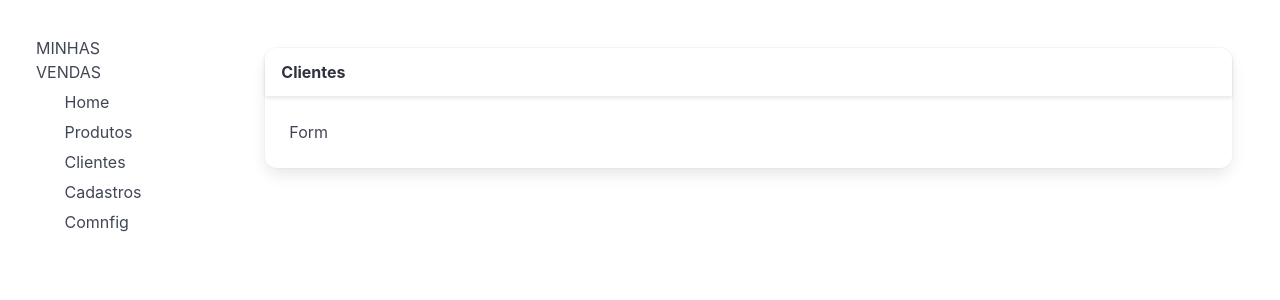
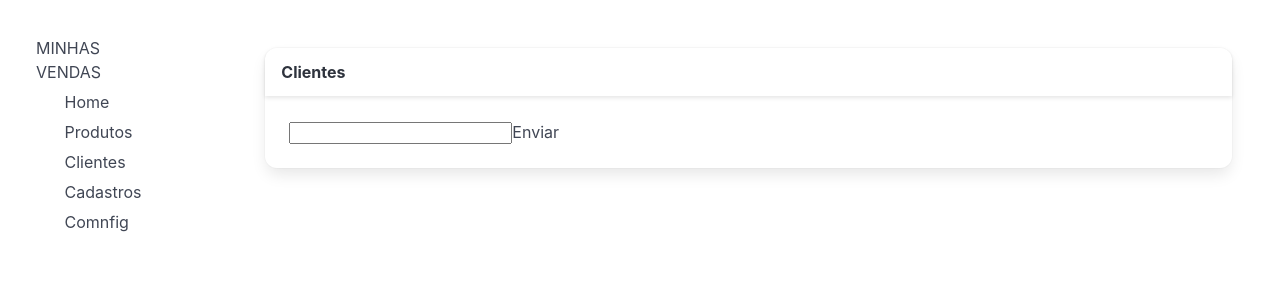
Before and after one commit to mateusbosquetti/Spring-Next-Projeto, a Next.js app in the folder vendas-app/: page /cadastros/clientes in a window 1280 px wide. Shown: the top 300 px of the page. Built offline with nearby package versions, Linux system fonts and the light colour scheme.

Commit message:
Formik Inicio

```diff
--- a/vendas-app/src/components/clientes/cadastro/form.tsx
+++ b/vendas-app/src/components/clientes/cadastro/form.tsx
@@ -0,0 +1,41 @@
+import { Cliente } from "pasta/models/clientes"
+import { Formik, useFormik } from "formik"
+
+interface ClienteFormProps {
+    cliente: Cliente
+    onSubmit: (cliente: Cliente) => void
+}
+
+export const ClienteForm: React.FC<ClienteFormProps> = ({
+    cliente,
+    onSubmit
+}) => {
+
+    const formScheme: Cliente = {
+        cadastro: '',
+        cpf: '',
+        email: '',
+        endereco: '',
+        dataNascimento: '',
+        id: '',
+        nome: '',
+        telefone: '',
+
+    }
+
+    const formik = useFormik<Cliente>({
+         initialValues: {...cliente, ...formScheme},
+         onSubmit
+    })
+
+    return (
+        <form onSubmit={formik.handleSubmit}>
+            <input value={formik.values.nome}
+            onChange={formik.handleChange}
+            id="nome"
+            name="nome"
+            />
+            <button type="submit">Enviar</button>
+        </form>
+    )
+}
--- a/vendas-app/src/components/clientes/cadastro/index.tsx
+++ b/vendas-app/src/components/clientes/cadastro/index.tsx
@@ -1,10 +1,22 @@
+'use client'
+
 import { Layout } from "components/layout"
+import { ClienteForm } from "./form"
+import { useState } from "react"
+import { Cliente } from "pasta/models/clientes"
 
 export const CadastroCliente: React.FC = () => {
+
+    const [cliente, setCliente] = useState<Cliente>({});
+
+    const handleSubmit = (cliente: Cliente) => {
+        console.log(cliente)
+    }
+
     return (
         <div>
             <Layout titulo="Clientes">
-                Form
+                <ClienteForm cliente={cliente} onSubmit={handleSubmit} />
             </Layout>
         </div>
     )
--- /dev/null
+++ b/vendas-app/src/pasta/models/clientes/index.ts
@@ -0,0 +1,10 @@
+export interface Cliente {
+    id?: string;
+    nome?: string;
+    dataNascimento?: string;
+    cpf?: string;
+    endereco?: string;
+    telefone?: string;
+    email?: string;
+    cadastro?: string;
+}
```
